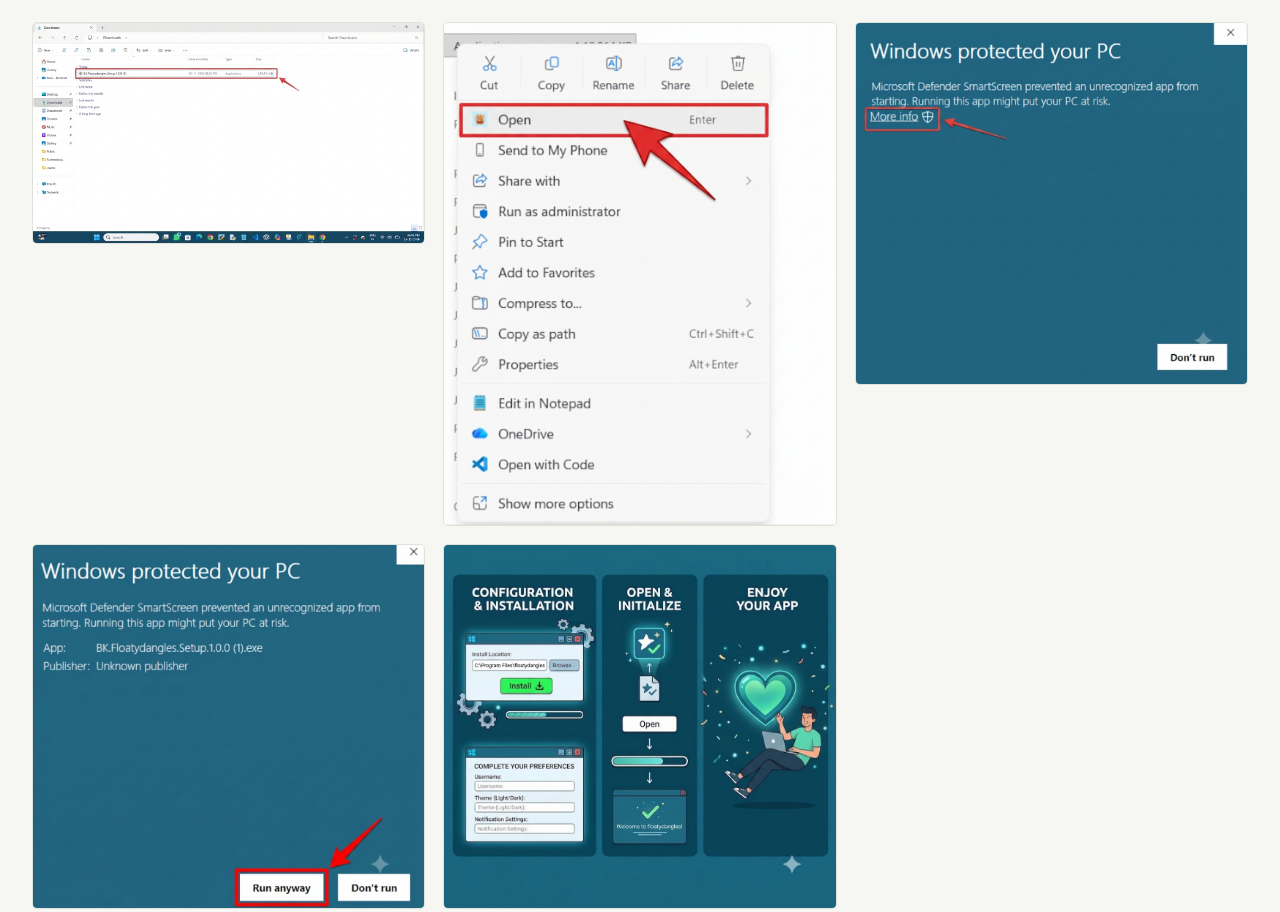
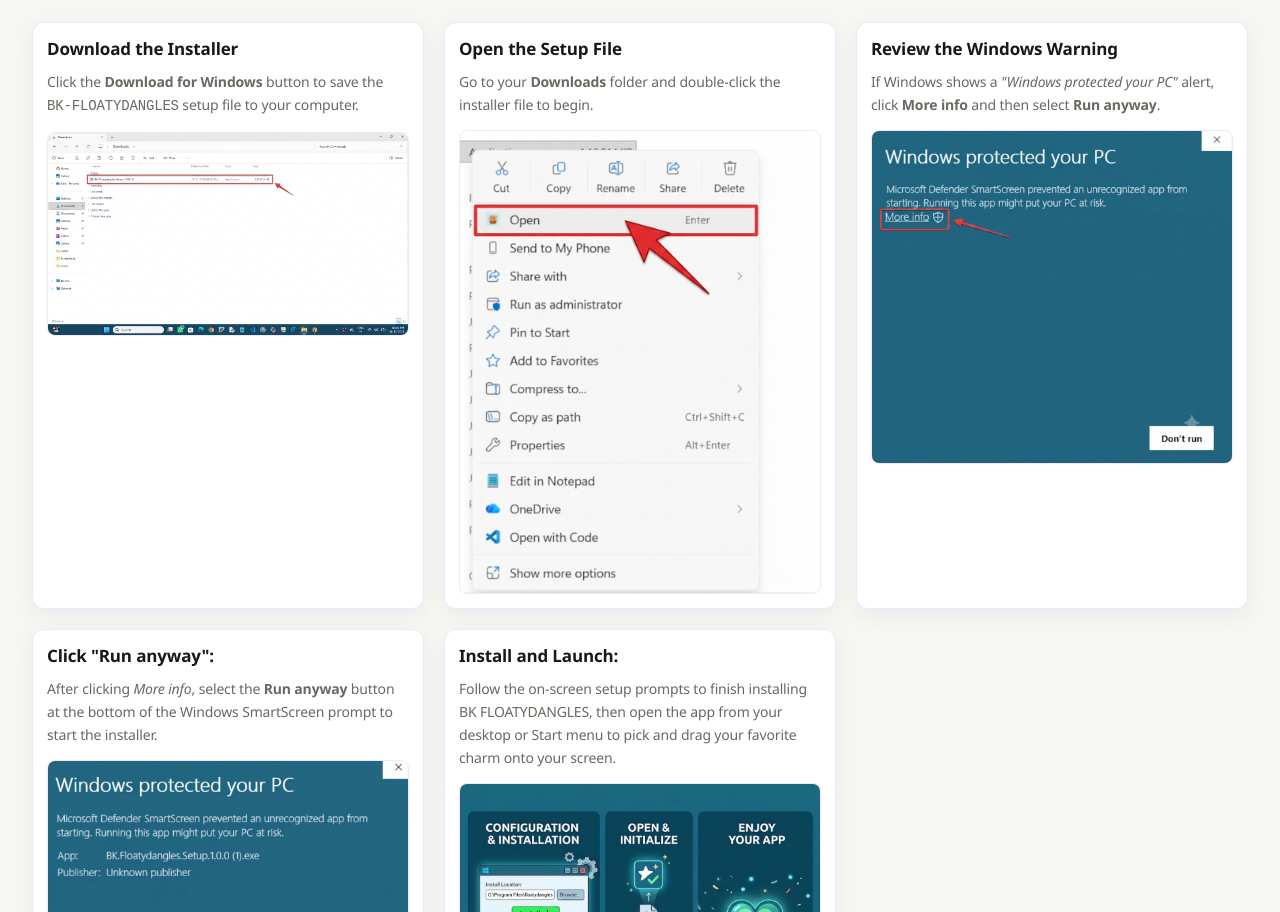
Before and after one commit to BalakrishnaWorks/bk-floatydangles-site, a plain HTML site: page index.html in a window 1280 px wide. Shown: the part 940-1852 px from the top of the page. Drawn offline with Linux system fonts and the light colour scheme.

Commit message:
Enhance installation guide layout and styles
Updated the layout and styling of the installation guide section, including new install steps and adjusted image borders.

```diff
--- a/index.html
+++ b/index.html
@@ -555,15 +555,38 @@
 .download-guide-images {
   display: grid;
   grid-template-columns: repeat(3, minmax(0, 1fr));
-  gap: 18px;
+  gap: 20px;
 }
 
-.download-guide-images img {
+.install-step {
+  min-width: 0;
+  padding: 14px;
+  background: var(--surface);
+  border: 1.5px solid var(--lavender);
+  border-radius: 12px;
+  box-shadow: 0 6px 20px rgba(70, 50, 120, 0.06);
+}
+
+.install-step h3 {
+  margin: 0 0 9px;
+  font-size: 17px;
+  line-height: 1.4;
+  color: var(--ink);
+}
+
+.install-step p {
+  margin: 0 0 14px;
+  font-size: 14px;
+  line-height: 1.65;
+  color: var(--muted);
+}
+
+.install-step img {
   width: 100%;
   height: auto;
   display: block;
-  border: 1px solid var(--line);
-  border-radius: 5px;
+  border: 1px solid var(--lavender);
+  border-radius: 8px;
 }
 
 @media (max-width: 600px) {
@@ -774,13 +797,39 @@
 
   <h2>How to Install?</h2>
 
-  <div class="download-guide-images">
+ <div class="download-guide-images">
+
+  <div class="install-step">
+    <h3>Download the Installer</h3>
+    <p>Click the <strong>Download for Windows</strong> button to save the <code>BK-FLOATYDANGLES</code> setup file to your computer.</p>
     <img src="assets/step1.png" alt="Installation step 1">
+  </div>
+
+  <div class="install-step">
+    <h3>Open the Setup File</h3>
+    <p>Go to your <strong>Downloads</strong> folder and double-click the installer file to begin.</p>
     <img src="assets/step2.png" alt="Installation step 2">
+  </div>
+
+  <div class="install-step">
+    <h3>Review the Windows Warning</h3>
+    <p>If Windows shows a <em>"Windows protected your PC"</em> alert, click <strong>More info</strong> and then select <strong>Run anyway</strong>.</p>
     <img src="assets/step3.png" alt="Installation step 3">
+  </div>
+
+  <div class="install-step">
+    <h3>Click "Run anyway":</h3>
+    <p>After clicking <em>More info</em>, select the <strong>Run anyway</strong> button at the bottom of the Windows SmartScreen prompt to start the installer.</p>
     <img src="assets/step4.png" alt="Installation step 4">
+  </div>
+
+  <div class="install-step">
+    <h3>Install and Launch:</h3>
+    <p>Follow the on-screen setup prompts to finish installing BK FLOATYDANGLES, then open the app from your desktop or Start menu to pick and drag your favorite charm onto your screen.</p>
     <img src="assets/step5.png" alt="Installation step 5">
   </div>
+
+</div>
 
 </section>
 
```
